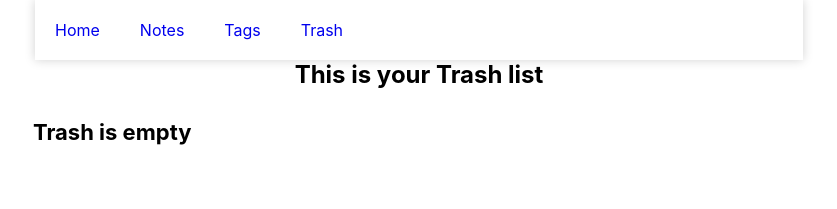
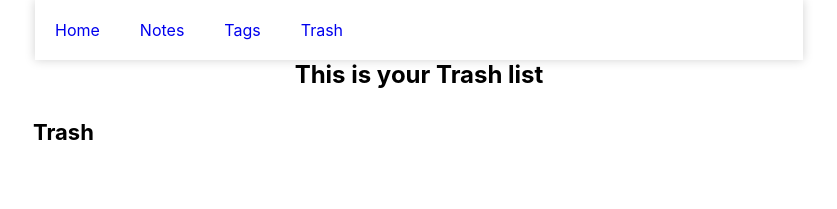
Before and after one commit to thamarai07/note-app, a React (Create React App) app: page /trash in a window 1280 px wide. Shown: the top 209 px of the page, without its empty margins (221-1058 px from the left). Built offline with nearby package versions, Linux system fonts and the light colour scheme.

Commit message:
completed

```diff
--- a/src/Components/Trash/TrashList.js
+++ b/src/Components/Trash/TrashList.js
@@ -9,6 +9,7 @@ import { setLocalStorage } from '../../Functions.js/localStroage';
 
 export default function TrashList() {
 
+    const [TrashLists, setTrashLists] = useState([])
 
     const notez = useSelector((state) => state.NoteSlice.notes);
 
@@ -33,6 +34,9 @@ export default function TrashList() {
         dispatch(addNotes(updatedData));
     }
 
+    useEffect(() => {
+        setTrashLists(trashLists)
+    }, [notez])
 
 
     return (
@@ -72,7 +76,7 @@ export default function TrashList() {
                                 textAlign: "center",
                             }}
                         >
-                            Trash is empty
+                            Trash
                         </p>
                     )}
             </div>
```
